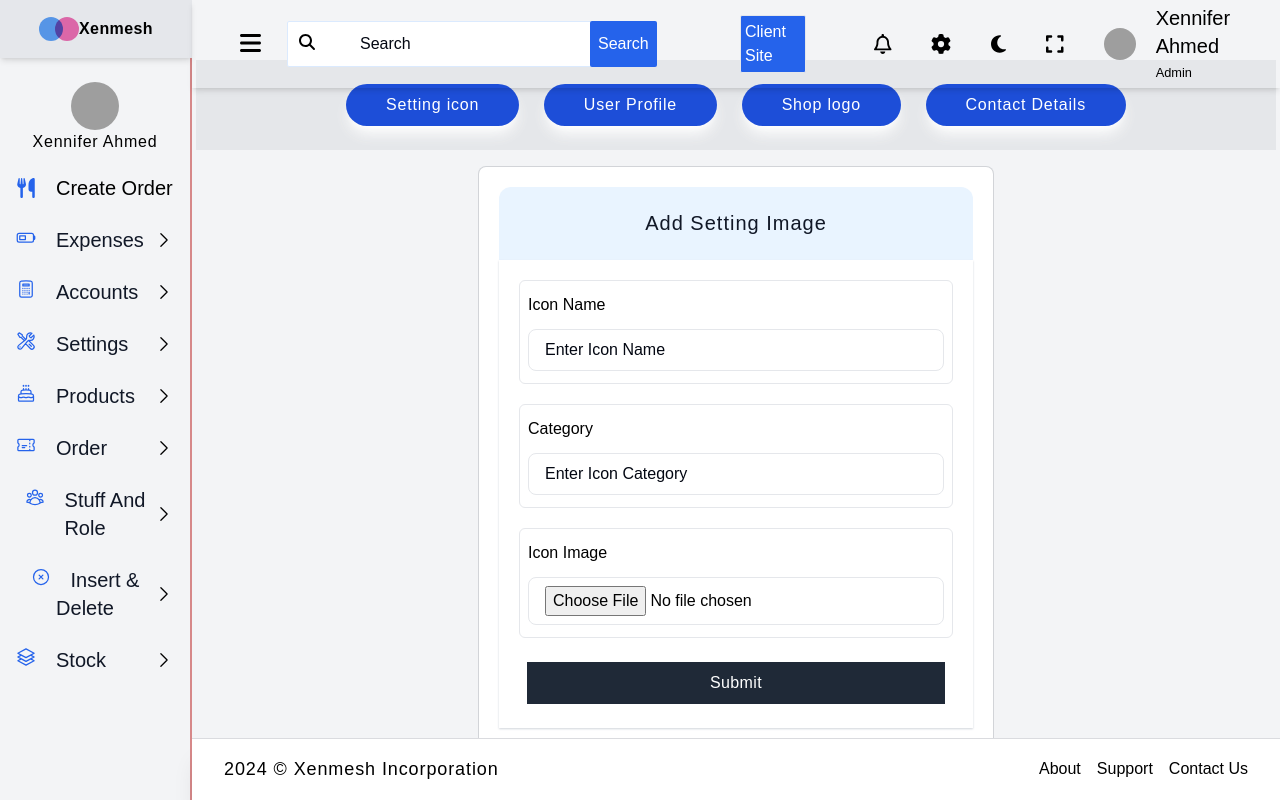
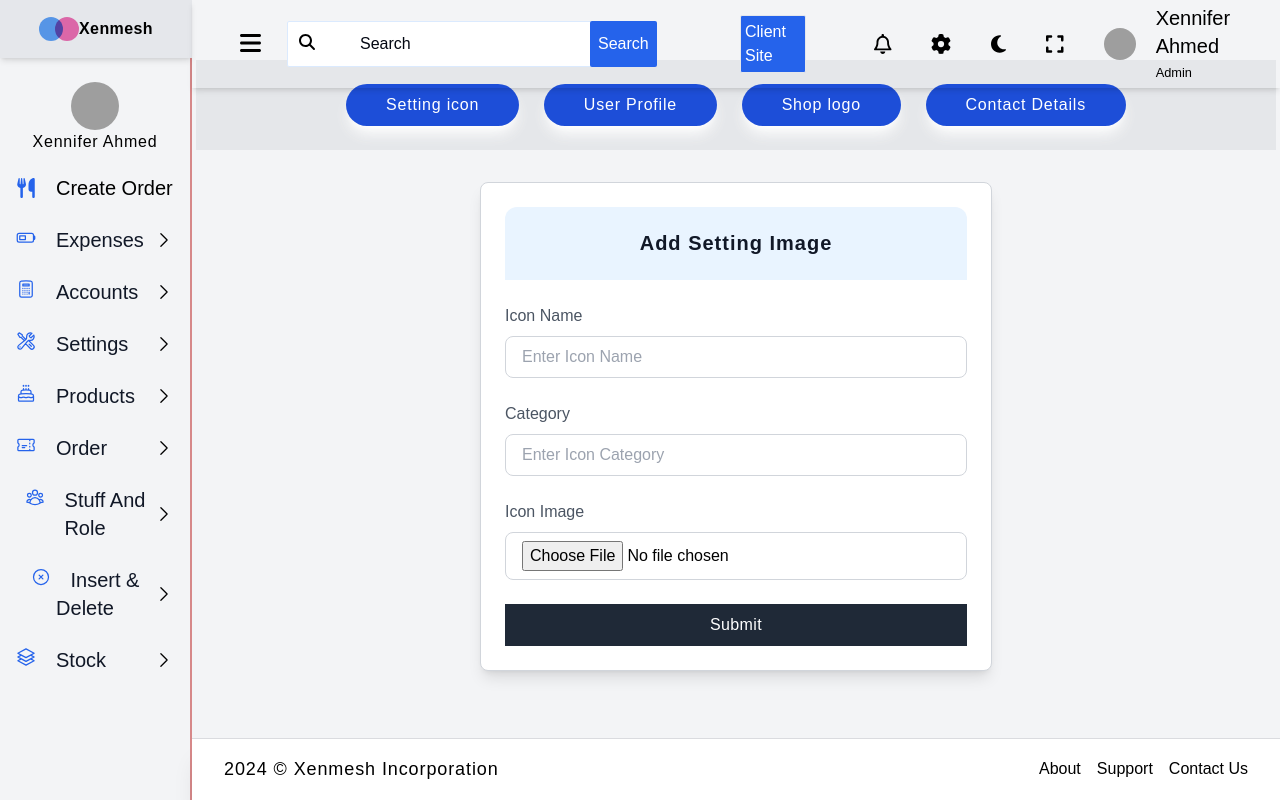
Before and after one commit to ImranGreet/xenmesh-restaurant-management-service, a Vue app: page /admin/settingassets in a window 1280 px wide. Built offline with nearby package versions, Linux system fonts and the light colour scheme; grey boxes are pictures that could not be loaded; what @formkit/vue would draw is missing.

Commit message:
alide show photos and assets image for logo and other purposes are changed

```diff
--- a/src/components/Admin/Auth/Settingicon.vue
+++ b/src/components/Admin/Auth/Settingicon.vue
@@ -1,67 +1,49 @@
 <template>
-  <div class="bg-inherit px-3 py-2 w-full">
-    <div
-      class="w-full md:w-4/5 lg:3/4 xl:w-1/2 mx-auto border border-gray-600/25 rounded-lg bg-white p-5">
-      <FormHeadLine>Add Setting Image</FormHeadLine>
+  <div class="bg-gray-100 px-4 py-6 w-full h-full flex justify-center items-center">
+    <div class="w-full md:w-4/5 lg:w-3/4 xl:w-1/2 mx-auto border border-gray-300 rounded-lg bg-white p-6 shadow-lg">
+      <FormHeadLine class="text-2xl font-semibold text-gray-700 mb-6">Add Setting Image</FormHeadLine>
       <form
         @submit.prevent="addSetting()"
-        class="w-full flex flex-col justify-between items-center gap-y-5 shadow-sm shadow-gray-300 p-5">
-        <div
-          class="px-2 w-full space-y-3 border border-gray-200 py-3 rounded-md">
-          <label for="icon">Icon Name</label>
+        class="w-full flex flex-col gap-y-6"
+      >
+        <div class="w-full">
+          <label for="icon" class="block text-gray-600 font-medium mb-2">Icon Name</label>
           <input
             type="text"
-            class="w-full focus:outline-none text-start placeholder:text-gray-950 bg-inherit border border-gray-200 rounded-lg px-4 py-2"
+            class="w-full border border-gray-300 rounded-lg px-4 py-2 focus:outline-none focus:ring focus:ring-indigo-200 transition duration-200"
             name="icon"
-            placeholder="Enter Icon Name" />
+            placeholder="Enter Icon Name"
+          />
         </div>
-        <div
-          class="px-2 w-full space-y-3 border border-gray-200 py-3 rounded-md">
-          <label for="icon">Category</label>
+        <div class="w-full">
+          <label for="category" class="block text-gray-600 font-medium mb-2">Category</label>
           <input
             type="text"
-            class="w-full focus:outline-none text-start placeholder:text-gray-950 bg-inherit border border-gray-200 rounded-lg px-4 py-2"
-            name="icon"
-            placeholder="Enter Icon Category" />
+            class="w-full border border-gray-300 rounded-lg px-4 py-2 focus:outline-none focus:ring focus:ring-indigo-200 transition duration-200"
+            name="category"
+            placeholder="Enter Icon Category"
+          />
         </div>
-        <div
-          class="px-2 py-3 w-full space-y-3 border border-gray-200 rounded-md">
-          <label for="icon">Icon Image</label>
+        <div class="w-full">
+          <label for="iconImage" class="block text-gray-600 font-medium mb-2">Icon Image</label>
           <input
             type="file"
-            class="w-full focus:outline-none text-start placeholder:text-gray-950 bg-inherit border border-gray-200 rounded-lg px-4 py-2"
-            name="icon" />
+            class="w-full border border-gray-300 rounded-lg px-4 py-2 focus:outline-none focus:ring focus:ring-indigo-200 transition duration-200"
+            name="iconImage"
+          />
         </div>
-        <div class="px-2 py-1 w-full">
-          <authsubmitBtn>Submit</authsubmitBtn>
+        <div class="w-full">
+          <authsubmitBtn >Submit</authsubmitBtn>
         </div>
       </form>
     </div>
   </div>
 </template>
 
-<!-- <script>
-import FormHeadLine from './FormHeadLine.vue';
-export default {
-  name: 'Settingicon',
-  components: { FormHeadLine },
-  setup() {
-    const addSetting = function () {
-      console.log('Settings');
-    };
-    return {
-      addSetting,
-    };
-  },
-};
-</script> -->
-
-
 <script setup>
 import FormHeadLine from './FormHeadLine.vue';
-name: 'Settingicon';
 
-const addSetting = function () {
+const addSetting = () => {
   console.log('Settings');
 };
 </script>
--- /dev/null
+++ b/src/components/Utilities/LoadingEffect/TableSkeletal.vue
@@ -0,0 +1,45 @@
+<template>
+      <div class="p-6 space-y-6">
+            <!-- Table Header -->
+            <div class="flex justify-between items-center">
+              <div class="w-1/4 h-4 bg-gray-200 rounded animate-pulse"></div>
+              <div class="w-1/4 h-4 bg-gray-200 rounded animate-pulse"></div>
+              <div class="w-1/4 h-4 bg-gray-200 rounded animate-pulse"></div>
+              <div class="w-1/4 h-4 bg-gray-200 rounded animate-pulse"></div>
+            </div>
+
+            <!-- Table Rows -->
+            <div class="space-y-4">
+              <div class="flex items-center space-x-4">
+                <div class="w-1/4 h-6 bg-gray-200 rounded animate-pulse"></div>
+                <div class="w-1/4 h-6 bg-gray-200 rounded animate-pulse"></div>
+                <div class="w-1/4 h-6 bg-gray-200 rounded animate-pulse"></div>
+                <div class="w-1/4 h-6 bg-gray-200 rounded animate-pulse"></div>
+              </div>
+              <div class="flex items-center space-x-4">
+                <div class="w-1/4 h-6 bg-gray-200 rounded animate-pulse"></div>
+                <div class="w-1/4 h-6 bg-gray-200 rounded animate-pulse"></div>
+                <div class="w-1/4 h-6 bg-gray-200 rounded animate-pulse"></div>
+                <div class="w-1/4 h-6 bg-gray-200 rounded animate-pulse"></div>
+              </div>
+              <div class="flex items-center space-x-4">
+                <div class="w-1/4 h-6 bg-gray-200 rounded animate-pulse"></div>
+                <div class="w-1/4 h-6 bg-gray-200 rounded animate-pulse"></div>
+                <div class="w-1/4 h-6 bg-gray-200 rounded animate-pulse"></div>
+                <div class="w-1/4 h-6 bg-gray-200 rounded animate-pulse"></div>
+              </div>
+            </div>
+          </div>
+
+</template>
+
+<script>
+export default {
+      name:"Skilletal"
+
+}
+</script>
+
+<style>
+
+</style>
--- a/src/components/Utilities/Slideshow/SlidingPhoto.vue
+++ b/src/components/Utilities/Slideshow/SlidingPhoto.vue
@@ -30,6 +30,7 @@
         </button>
       </div>
     </div>
+
   </div>
 </template>
 
```
